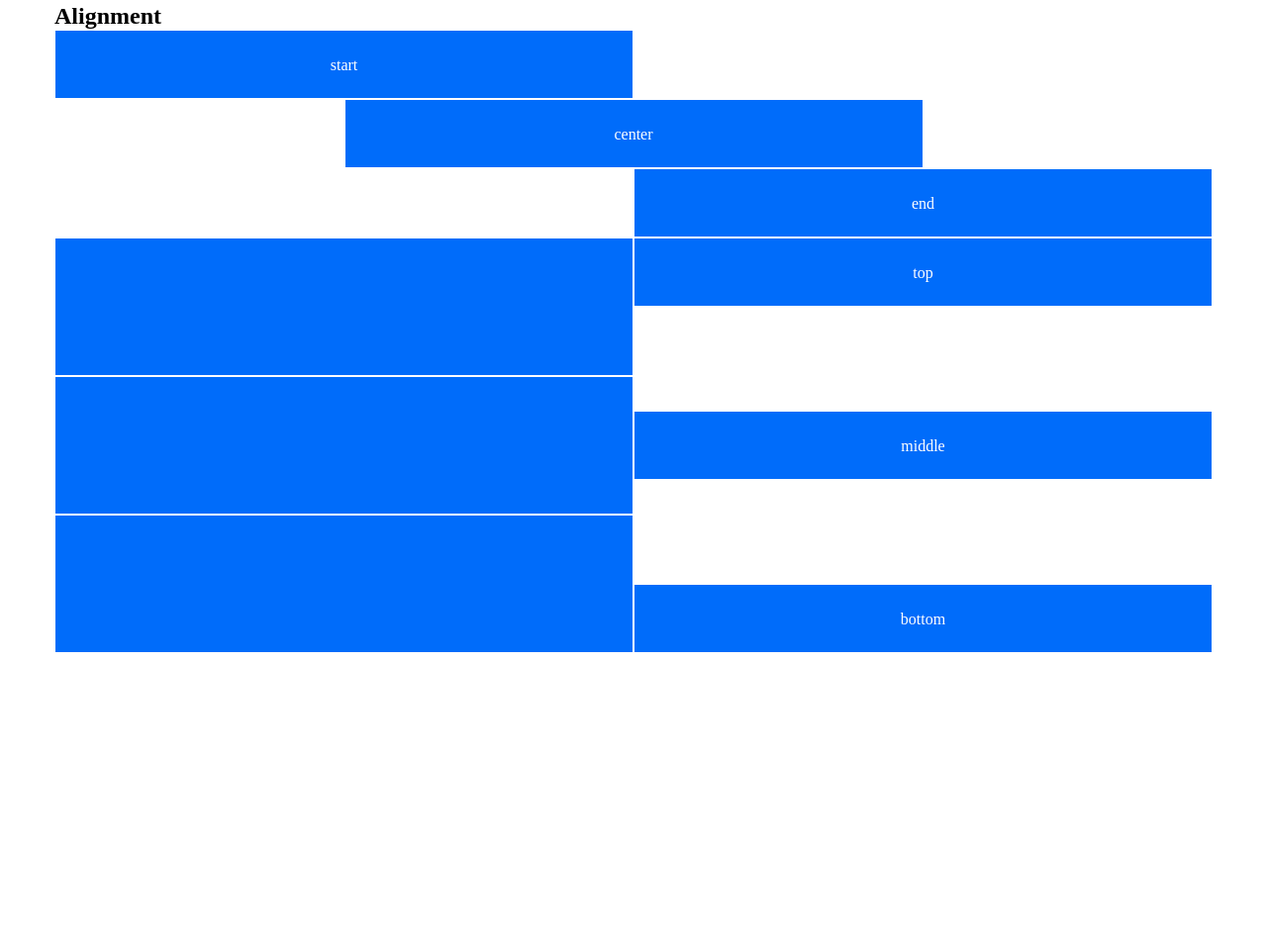
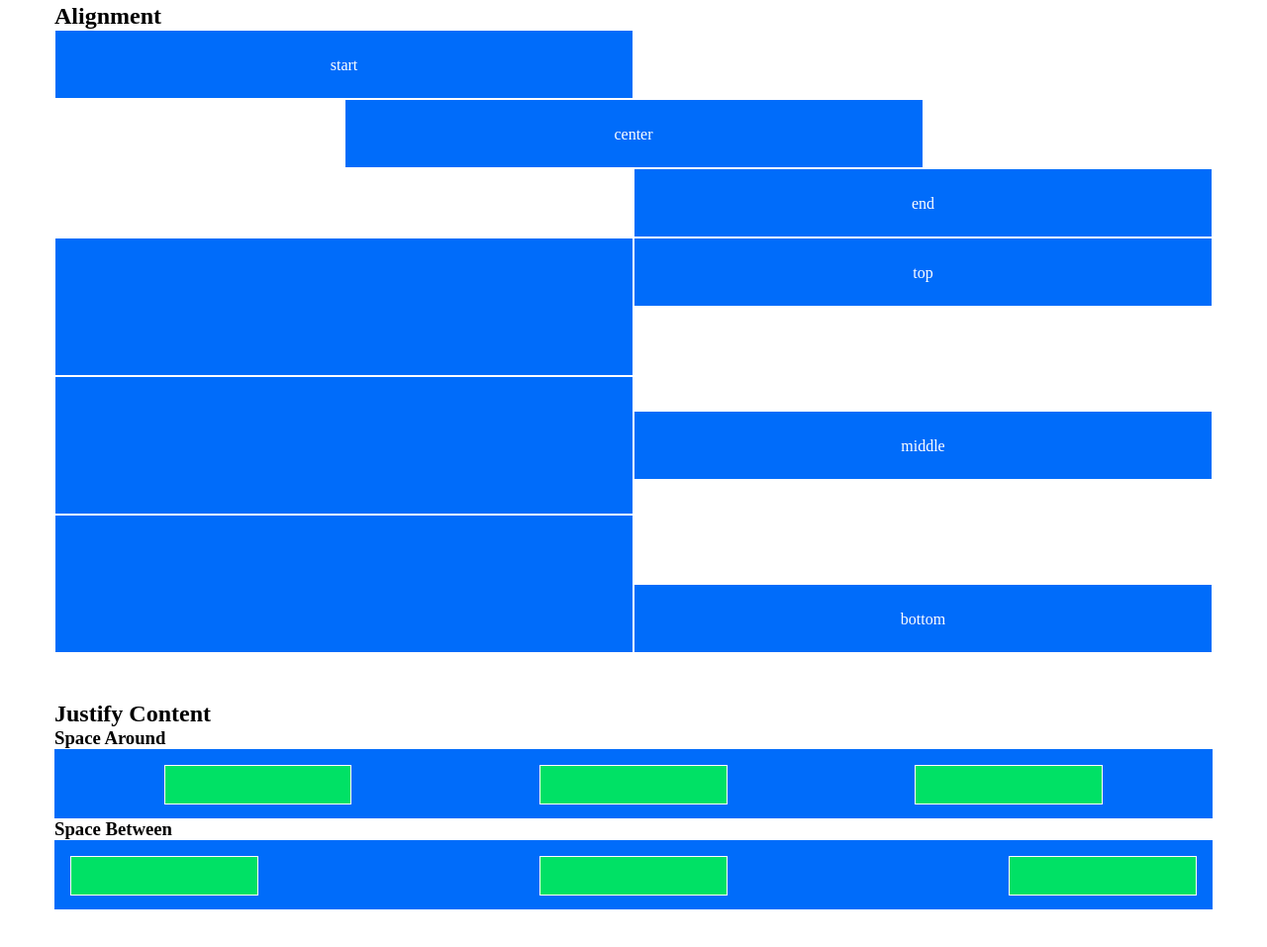
Before and after one commit to MicheleRai/html-css-12bool, a plain HTML site: page index.html in a window 1280 px wide. Shown: the part 2011-2968 px from the top of the page at 99% size. Before the commit the page ends 2719 px from the top, so only its background shows below. Drawn offline with Linux system fonts and the light colour scheme.

Commit message:
last section added

```diff
--- a/12bool.css
+++ b/12bool.css
@@ -17,6 +17,12 @@
 }
 .content-end{
     justify-content: end;
+}
+.content-around{
+    justify-content: space-around;
+}
+.content-between{
+    justify-content: space-between;
 }
 .items-mid{
     align-items: center;
--- a/index.html
+++ b/index.html
@@ -168,6 +168,21 @@
 
             </div>
         </section>
+        <section class="margin-bot-3">
+            <h1>Justify Content</h1>
+            <h3>Space Around</h3>
+            <div class="row bg-blue h70 items-mid pad-1 content-around">
+                <div class="bg-green bord-white align-center-nested col-2"></div>
+                <div class="bg-green bord-white align-center-nested col-2"></div>
+                <div class="bg-green bord-white align-center-nested col-2"></div>
+            </div>
+            <h3>Space Between</h3>
+            <div class="row bg-blue h70 items-mid pad-1 content-between">
+                <div class="bg-green bord-white align-center-nested col-2"></div>
+                <div class="bg-green bord-white align-center-nested col-2"></div>
+                <div class="bg-green bord-white align-center-nested col-2"></div>
+            </div>
+        </section>
     </div>
 </body>
 </html>
```
